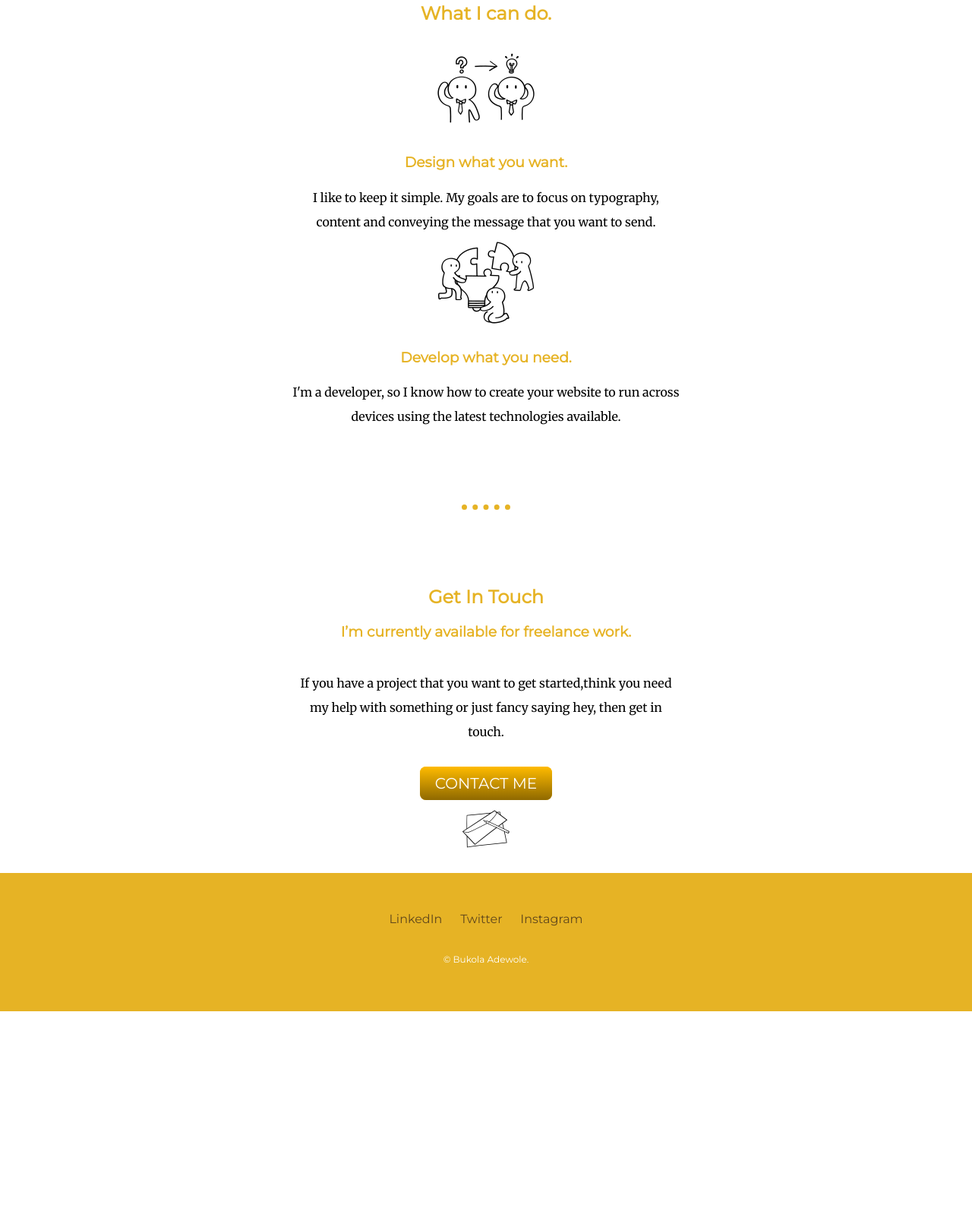
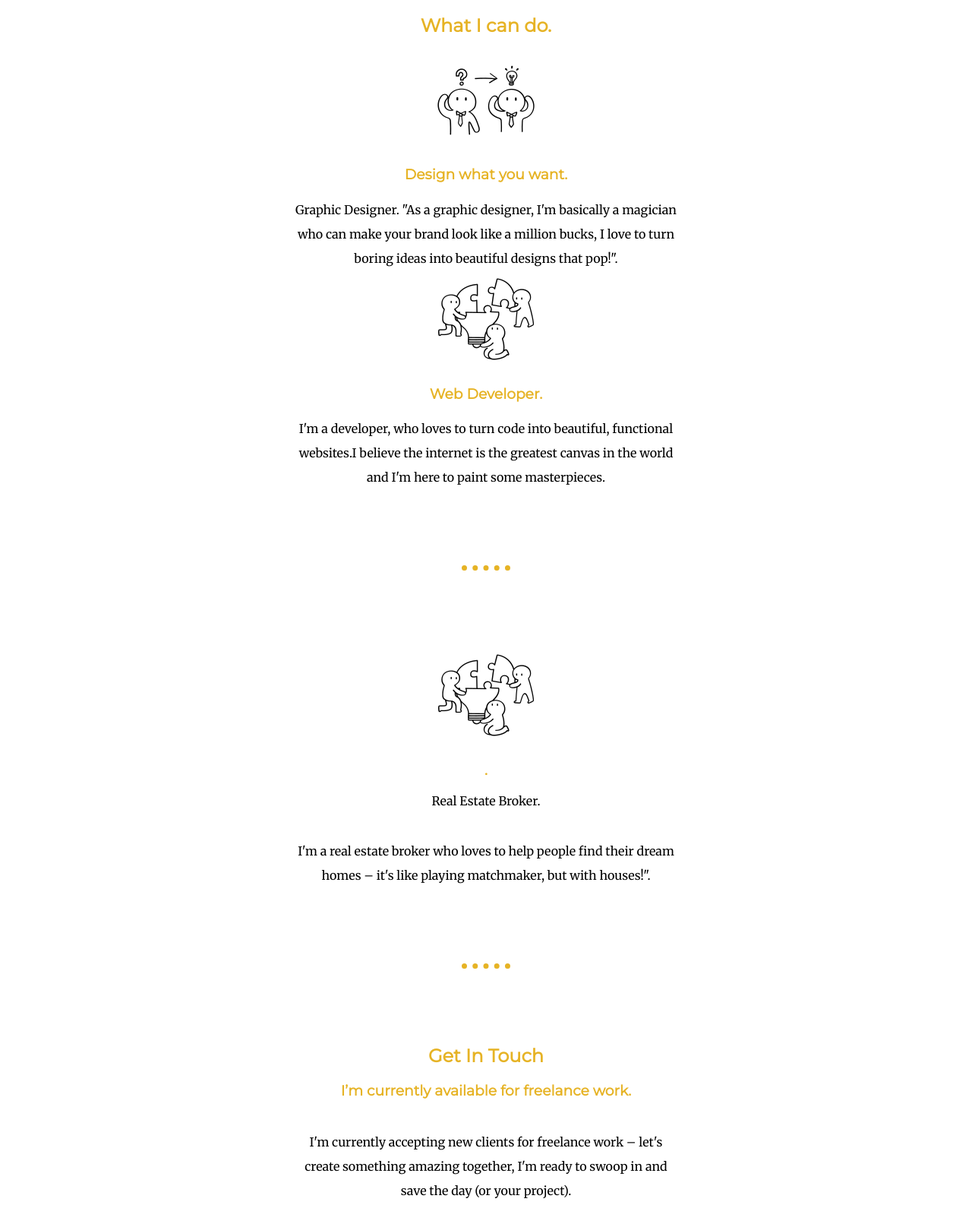
Before and after one commit to Munisbukola/html-portfolio, a plain HTML site: page CSS-MY SITE/index.html in a window 1280 px wide. Shown: the part 1386-2972 px from the top of the page at 76% size. Before the commit the page ends 2717 px from the top, so only its background shows below. Drawn offline with Linux system fonts and the light colour scheme.

Commit message:
updated site info

```diff
--- a/CSS-MY SITE/index.html
+++ b/CSS-MY SITE/index.html
@@ -27,8 +27,7 @@
 
       <img class="profile-img" src="images/idea1.png" alt="profile-img">
       <h2>Nice to meet you.</h2>
-      <p>I'm a web designer / developer based in Nigeria. </p>
-      <p>I have a passion for web design and love to create for web and mobile devices.</p>
+      <p> I'm a multi-passionate individual with a love for all things web development, graphic design, and real estate. By day, you can find me crafting beautiful websites and designing eye-catching graphics that make brands stand out from the crowd. But when the sun sets, I put on my real estate hat and help people find their dream homes.
     </div>
     <hr>
 
@@ -37,20 +36,27 @@
       <div class="skill-row">
         <img class="" src="images/idea.png" alt="idea">
         <h3>Design what you want.</h3>
-        <p class="skill0">I like to keep it simple.
-          My goals are to focus on typography, content and conveying the message that you want to send.</p>
+        <p class="skill0">Graphic Designer.
+"As a graphic designer, I'm basically a magician who can make your brand look like a million bucks,  I love to turn boring ideas into beautiful designs that pop!".</p>
       </div>
       <div class="skill-row">
         <img class="" src="images/teamwork.png" alt="teamwork">
-        <h3>Develop what you need.</h3>
-        <p class="skill1">I'm a developer,
-          so I know how to create your website to run across devices using the latest technologies available.</p>
+        <h3>Web Developer.</h3>
+        <p class="skill1">I'm a developer, who loves to turn code into beautiful, functional websites.I believe the internet is the greatest canvas in the world and I'm here to paint some masterpieces.</p>
       </div>
       <hr>
+
+      <div class="skill-row">
+        <img class="" src="images/teamwork.png" alt="teamwork">
+        <h3>.</h3>Real Estate Broker.
+        <p class="skill2">I'm a real estate broker who loves to help people find their dream homes – it's like playing matchmaker, but with houses!".</p>
+      </div>
+      <hr>
+
       <div class="contact-me">
         <h2>Get In Touch</h2>
         <h3>I’m currently available for freelance work.</h3>
-        <p class="skill2">If you have a project that you want to get started,think you need my help with something or just fancy saying hey, then get in touch.</p>
+        <p class="skill2">I'm currently accepting new clients for freelance work – let's create something amazing together, I'm ready to swoop in and save the day (or your project).</p>
         <a class="btn" href="mailto:bukolaadewole22@yahoo.com">CONTACT ME</a>
         <p><img class="" src="images/envelope.png" alt="mail"></p>
 
```
